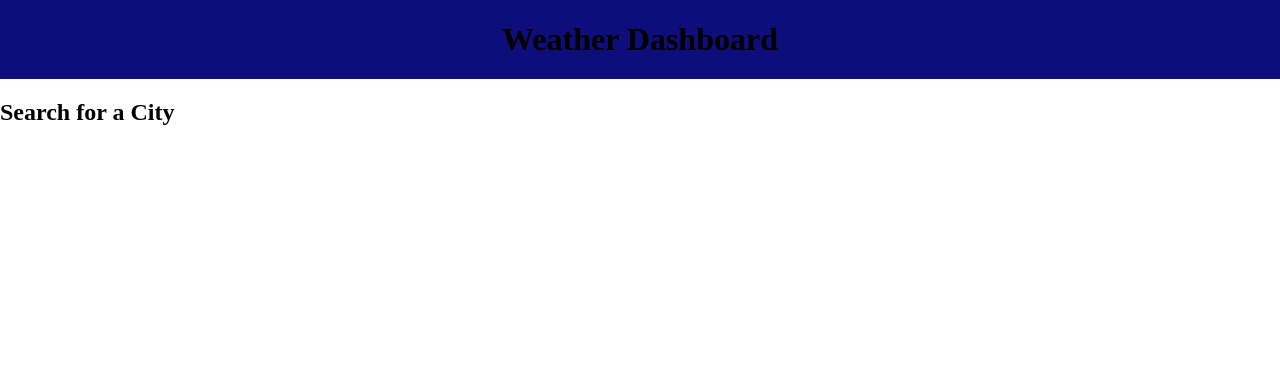
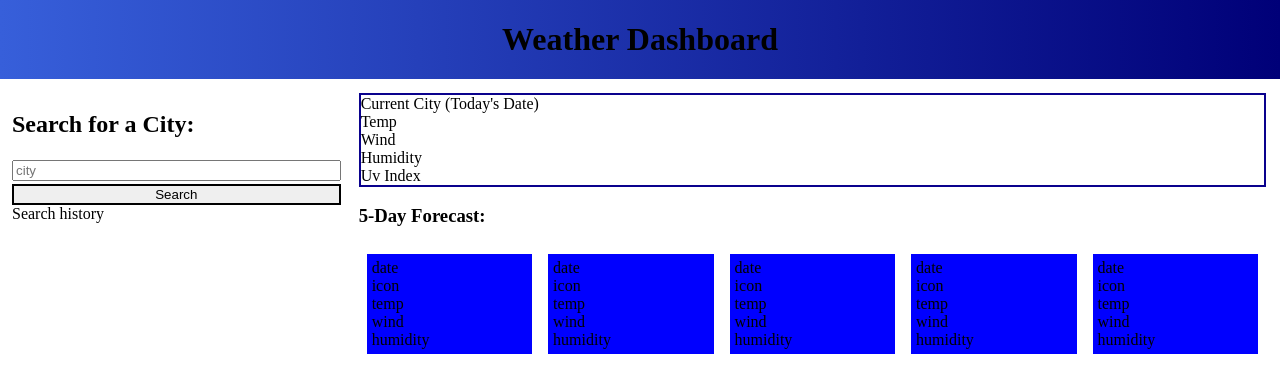
Before and after one commit to Jnbanks/WeatherApp, a plain HTML site: page index.html in a window 1280 px wide. Drawn offline with Linux system fonts and the light colour scheme.

Commit message:
updating variables and fetch request info

```diff
--- a/index.html
+++ b/index.html
@@ -4,6 +4,7 @@
     <meta charset="UTF-8">
     <meta http-equiv="X-UA-Compatible" content="IE=edge">
     <meta name="viewport" content="width=device-width, initial-scale=1.0">
+    <!-- <link rel="stylesheet" href="https://cdnjs.cloudflare.com/ajax/libs/twitter-bootstrap/4.5.0/css/bootstrap.min.css"> -->
     <link rel="stylesheet" href="./style.css">
     <title>Weather_App</title>
 </head>
@@ -12,10 +13,59 @@
         <h1>Weather Dashboard</h1>
     </header>
     <main>
-        <div>
-            <h2>Search for a City</h2>
-        </div>
-        <div></div>
+            <div id="search-bar">
+                <h2>Search for a City:</h2>
+                <input id="city-input" type="text" placeholder="city"></input>
+                <button id="search-btn">Search</button>
+                <div id="search-history">Search history</div>
+            </div>
+            <div id="results-container">
+                <div class="full-block" id="current-box">
+                    <div id="city-date">Current City (Today's Date)</div>
+                    <div id="temp">Temp</div>
+                    <div id="wind">Wind</div>
+                    <div id="humidity">Humidity</div>
+                    <div id="uv">Uv Index</div>
+                </div>
+                <h3 class="full-block">5-Day Forecast:</h3>
+                <div id="forecast">
+                    <div class="forecast-day">
+                        <div class="date">date</div>
+                        <div class="icon">icon</div>
+                        <div class="temp">temp</div>
+                        <div class="wind">wind</div>
+                        <div class="humidity">humidity</div>
+                    </div>
+                    <div class="forecast-day">
+                        <div>date</div>
+                        <div>icon</div>
+                        <div>temp</div>
+                        <div>wind</div>
+                        <div>humidity</div>
+                    </div>
+                    <div class="forecast-day">
+                        <div>date</div>
+                        <div>icon</div>
+                        <div>temp</div>
+                        <div>wind</div>
+                        <div>humidity</div>
+                    </div>
+                    <div class="forecast-day">
+                        <div>date</div>
+                        <div>icon</div>
+                        <div>temp</div>
+                        <div>wind</div>
+                        <div>humidity</div>
+                    </div>
+                    <div class="forecast-day">
+                        <div>date</div>
+                        <div>icon</div>
+                        <div>temp</div>
+                        <div>wind</div>
+                        <div>humidity</div>
+                    </div>
+                </div>
+            </div>
     </main>
 
     <script src="./script.js"></script>
--- a/script.js
+++ b/script.js
@@ -1,7 +1,48 @@
-console.log("test")
-//3fb3c92051c198c34c422dbb5e5acac5
-//above is my weatherapp API Key
-var weatherApiKey = "3fb3c92051c198c34c422dbb5e5acac5";
-var city;
-//Use the below format for calling cities by name and state (because there are many cities by the same name across the US)
-//https://api.openweathermap.org/data/2.5/weather?q={city name},{state code}&appid={API key}
+//declare variables:
+const weatherKey = "3d9956d2d042c8cf613c82d30cf3b4d2";
+let city;
+let queryURL = "http://api.openweathermap.org/data/2.5/weather?q=" + city + "&appid=" + weatherKey;
+const searchBtn = document.querySelector('#search-btn');
+
+
+//fetch(queryURL);
+
+
+const today = document.querySelector('#city-date');
+const todayTemp = document.querySelector('#temp');
+const todayWind = document.querySelector('#wind');
+const todayHumidity = document.querySelector('#humidity');
+const todayUv = document.querySelector('#uv');
+
+
+function displayWeather(){
+// today.innerHTML =
+// todayTemp.innerHTML =
+// todayWind.innerHTML =
+// todayHumidity.innerHTML =
+// todayUv.innerHTML =
+}
+
+//I don't know if I need : '', after the object items, or if I can just put a comma after their names. city, vs city: '',
+// const weather = {
+//     city: '',
+//     date,
+//     temperature,
+//     wind,
+//     humidity,
+//     uv,
+// };
+
+//Below is kind of how you can get the city user input and store in local storage
+
+// city = localStorage.getItem("#city-input");
+
+// city-input.textContent = city;
+
+// searchCity.addEventListener("click", function() {
+//     if ()
+//     fetch(queryURL)
+
+// }
+//Use the below format for calling cities by name
+//https://api.openweathermap.org/data/2.5/weather?q={city name}&appid={API key}
--- a/style.css
+++ b/style.css
@@ -1,13 +1,63 @@
+/* html {
+    box-sizing: border-box;
+  }
+  *, *:before, *:after {
+    box-sizing: inherit;
+  } */
+  * {
+    box-sizing: border-box;
+  }
 body {
     margin: 0;
+    box-sizing: border-box;
 }
 h1 {
     text-align: center;
     font: white;
-    background-color: rgb(13, 13, 124);
+    background-image: linear-gradient(to right, rgb(55, 95, 218), rgb(0, 0, 120));
     margin: 0;
     padding: 1.3rem;
 }
 main {
     display: flex;
+    padding:4px;
 }
+#search-bar {
+    flex-grow: 1;
+    padding: 4px;
+    margin: 4px;
+}
+#results-container {
+    padding: 5px;
+    margin: 5px;
+    flex-grow: 6;
+}
+input {
+    width:100%;
+    margin-top: 3px;
+    margin-bottom: 3px;
+}
+.full-block {
+    display: block;
+    width: 100%;
+}
+#search-btn {
+        /* display: block; */
+        width: 100%;
+        border: solid black 2px;
+        cursor: pointer;
+        text-align: center;
+}
+#current-box {
+    border: solid rgb(10, 1, 141) 2px;
+}
+#forecast {
+    display: flex;
+    justify-content: space-between;
+}
+.forecast-day {
+    background-color: blue;
+    margin: 8px;
+    padding: 5px;
+    width: 100%;
+}
```
